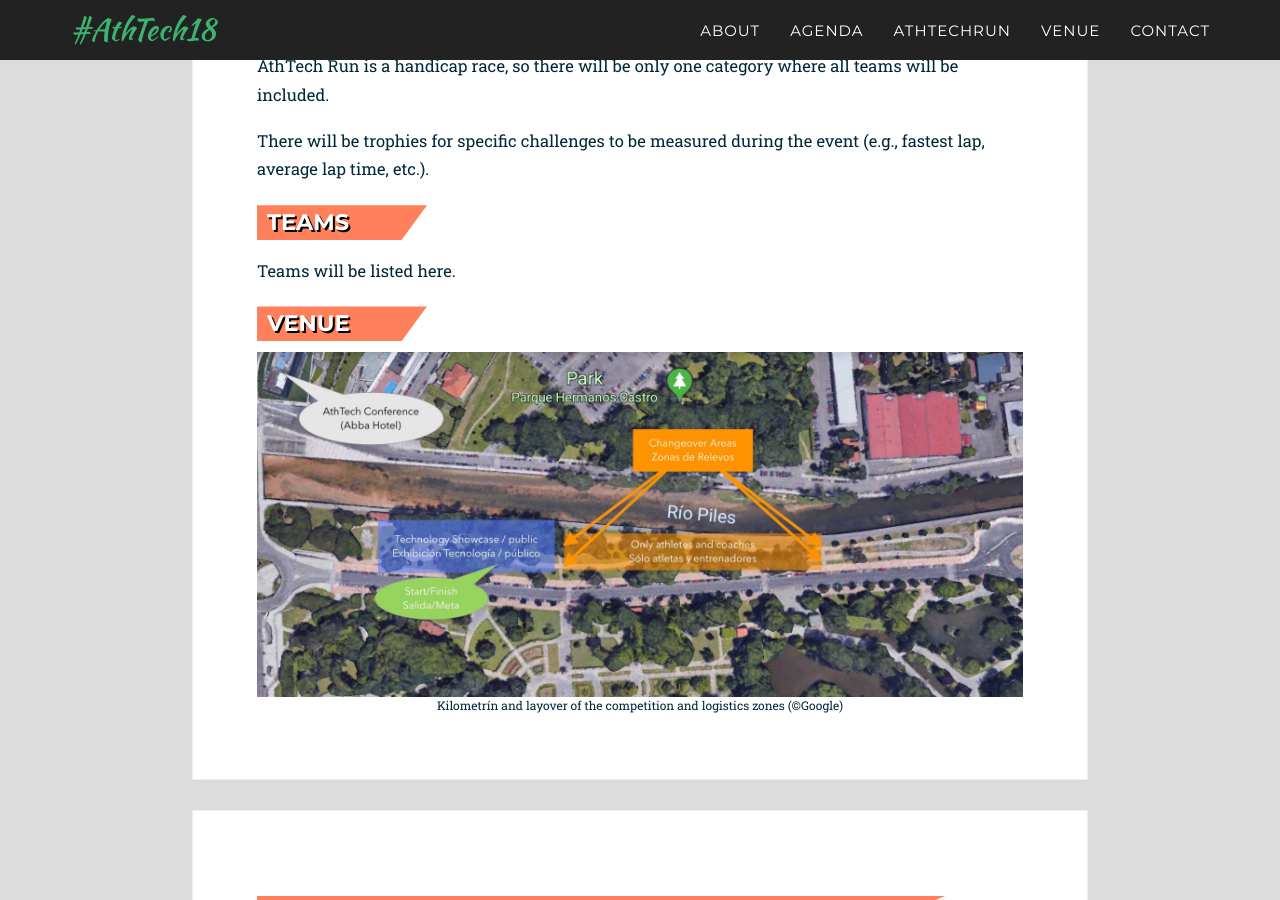
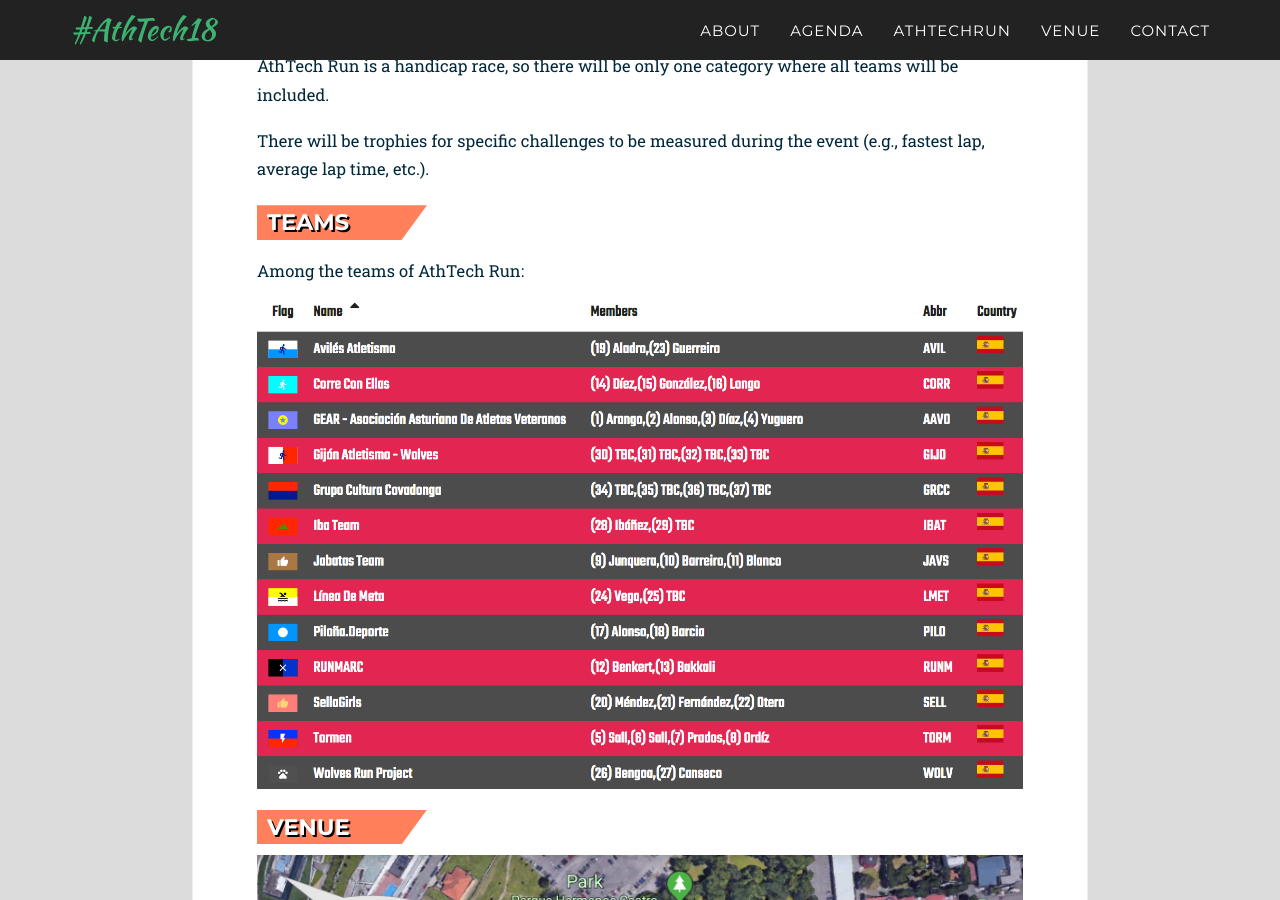
Before and after one commit to openath/athtech, a Jekyll site: the page built from _2018_pages/run.html, in a window 1280 px wide and 900 px high, scrolled down 2484 px. Built offline with Jekyll 4.4.1, drawn with Linux system fonts in a browser that asks for light colours; some web fonts are replaced.

Commit message:
starting list of the race

```diff
--- a/_2018_pages/run.html
+++ b/_2018_pages/run.html
@@ -112,7 +112,9 @@ title: AthTech Run
 
       <h2 class="second">Teams</h2>
 
-      <p>Teams will be listed here.</p>
+      <p>Among the teams of AthTech Run:</p>
+
+      <p style="width: 100%"><img style="width: 100%; max-width: 100%;" src="/css/2018_style/img/run/startinglist.png" alt="starting list" /></p>
 
       <h2 class="second">Venue</h2>
       <figure>
--- a/_2018_pages/run_es.html
+++ b/_2018_pages/run_es.html
@@ -125,7 +125,9 @@ title: AthTech Run
 
       <h2 class="second">Equipos</h2>
 
-      <p>Entre los participantes que tendremos en el AthTech Run, han corfirmado su participación:</p>
+      <p>Entre los participantes que tendremos en el AthTech Run estarán:</p>
+
+      <p style="width: 100%"><img style="width: 100%; max-width: 100%;" src="/css/2018_style/img/run/startinglist.png" alt="starting list" /></p>
 
       <h2 class="second">Circuito</h2>
       <figure>
```
Also changed, not shown: css/2018_style/img/run/startinglist.png (added).
